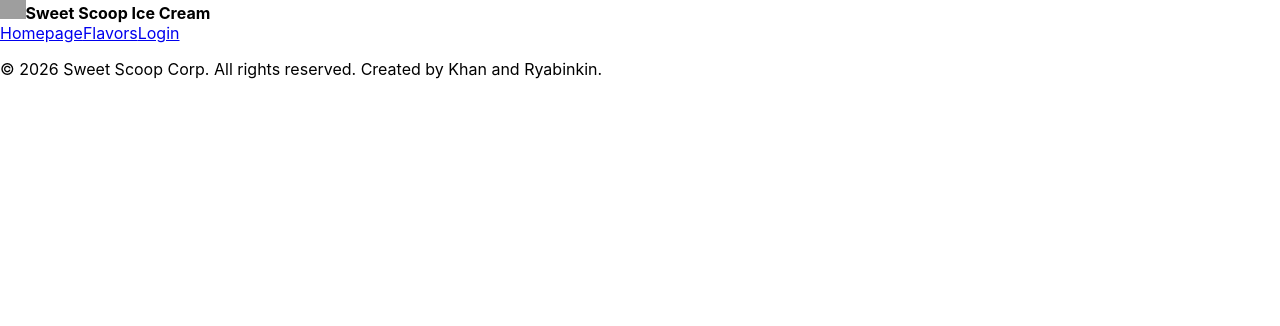
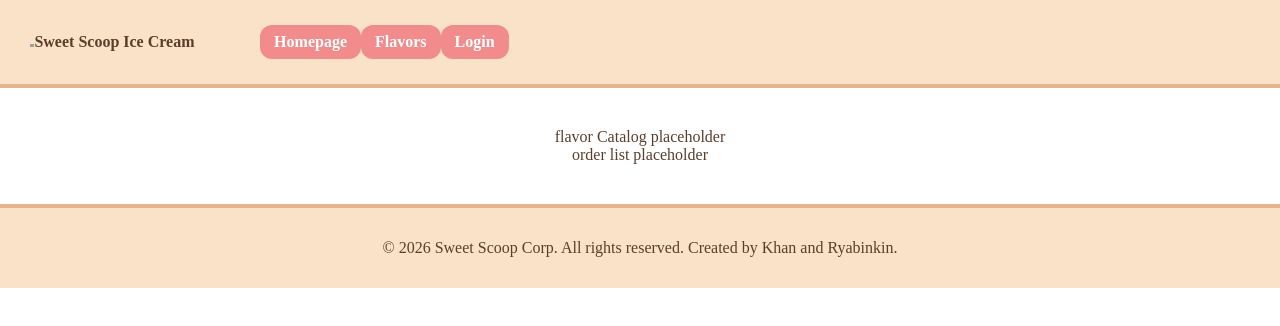
Before and after one commit to SokolLonely/ensf381a3, a React (Create React App) app: page /flavors in a window 1280 px wide. Shown: the top 326 px of the page. Built offline with nearby package versions, Linux system fonts and the light colour scheme; grey boxes are pictures that could not be loaded.

Commit message:
css and placeholders

```diff
--- a/src/components/FlavorsPage.js
+++ b/src/components/FlavorsPage.js
@@ -1,11 +1,54 @@
 import Header from "./Header";
 import Footer from "./Footer";
+function FlavorItem(id,
+name,
+price,
+image)
+{
+  return(
+    <div className="flavorcard">
+     <img src = {image}/>
+     <p>{name}</p>
+     <p>{price}</p>
+     <p>quantity = 1</p>
+    </div>
+  )
+
+}
+function OrderItem()
+{
+  return(
+    <div>
+      order item placeholder
+    </div>
+  )
+}
+function FlavorCatalog()
+{
+  return(
+    <div>
+      flavor Catalog placeholder
+    </div>
+  )
+}
+function OrderList()
+{
+  return(
+    <div>
+      order list placeholder
+    </div>
+  )
+}
 function Flavors() {
   return (
-    <div>
-      <Header />
-      <Footer />
-    </div>
+    <div className="flavors-page">
+<Header />
+<div className="content">
+<FlavorCatalog />
+<OrderList />
+</div>
+<Footer />
+</div>
   );
 }
 
--- a/src/data/flavors.js
+++ b/src/data/flavors.js
@@ -76,7 +76,7 @@ duration: "8 weeks",
 image: "images/vanilla.jpg"
 },
 {
-id: 8,
+id: 10,
 name: "void",
 price: "$0.00",
 description: "Schroedinger's favourite",
--- a/src/index.js
+++ b/src/index.js
@@ -3,7 +3,7 @@ import ReactDOM from 'react-dom/client';
 import './index.css';
 import App from './App';
 import reportWebVitals from './reportWebVitals';
-
+import "./style.css";
 const root = ReactDOM.createRoot(document.getElementById('root'));
 root.render(
   <React.StrictMode>
--- /dev/null
+++ b/src/style.css
@@ -0,0 +1,115 @@
+body {
+margin: 0;
+font-family: 'Baloo 2', cursive;
+/* background: linear-gradient(#87ceeb, #eaf6ff); */
+color: #5a3e2b;
+}
+/* Header with logo and title */
+header {
+background: #f9e2c8;
+display: flex;
+align-items: center;
+gap: 10px;
+padding: 15px 30px;
+border-bottom: 4px solid #e4b48c;
+font-weight: bold;
+}
+
+header h1 {
+margin: 0;
+font-size: 28px;
+font-weight: bold;
+}
+/* Navigation bar under header */
+.navbar {
+background: #fff3e0;
+padding: 10px;
+text-align: center;
+border-bottom: 3px solid #e4b48c;
+}
+.navbar a {
+text-decoration: none;
+color: #8b4a2b;
+font-weight: bold;
+margin: 0 10px;
+}
+/* Form styling */
+form {
+text-align: center;
+margin-bottom:220px;
+}
+input {
+background-color: #fff8ee;
+border: 1px solid #e4b48c;
+padding: 6px;
+border-radius: 6px;
+}
+/* Buttons and links */
+a,
+button {
+display: inline-block;
+margin-top: 10px;
+margin-bottom: 10px;
+padding: 8px 14px;
+border-radius: 12px;
+border: none;
+background: #f28c8c;
+color: white;
+
+font-weight: bold;
+text-decoration: none;
+cursor: pointer;
+}
+button.remove {
+background: #c94c4c;
+}
+button:hover,
+a:hover {
+opacity: 0.85;
+}
+/* Footer */
+footer {
+background: #f9e2c8;
+text-align: center;
+padding: 15px;
+border-top: 4px solid #e4b48c;
+}
+img{
+max-width:60px;
+}
+.main-section {
+max-width: 800px;
+margin: 40px auto;
+text-align: center;
+}
+.content{
+max-width: 800px;
+margin: 40px auto;
+text-align: center;
+}
+.flavor-grid {
+display: grid;
+grid-template-columns: repeat(3, 1fr);
+gap: 20px;
+justify-items: center;
+margin: 20px;
+}
+
+.flavor-card {
+background: #fff8ee;
+border: 2px solid #e4b48c;
+border-radius: 10px;
+padding: 15px;
+width: 180px;
+text-align: center;
+margin: 0 auto;
+}
+.order-list{
+background: #fff8ee;
+border: 2px solid #e4b48c;
+border-radius: 10px;
+padding: 15px;
+width: 300px;
+margin: 0 auto;
+text-align: center;
+}
```
